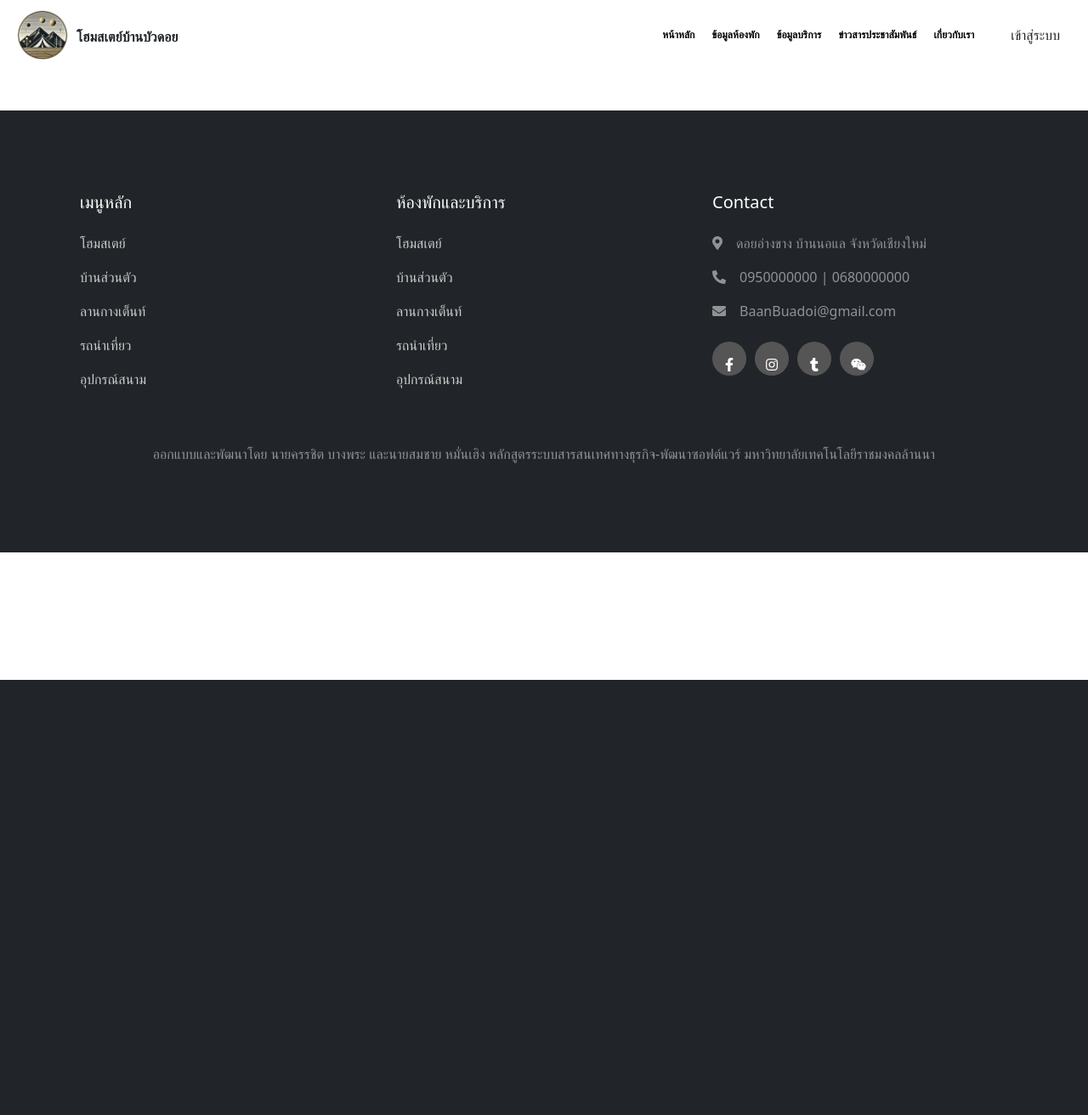
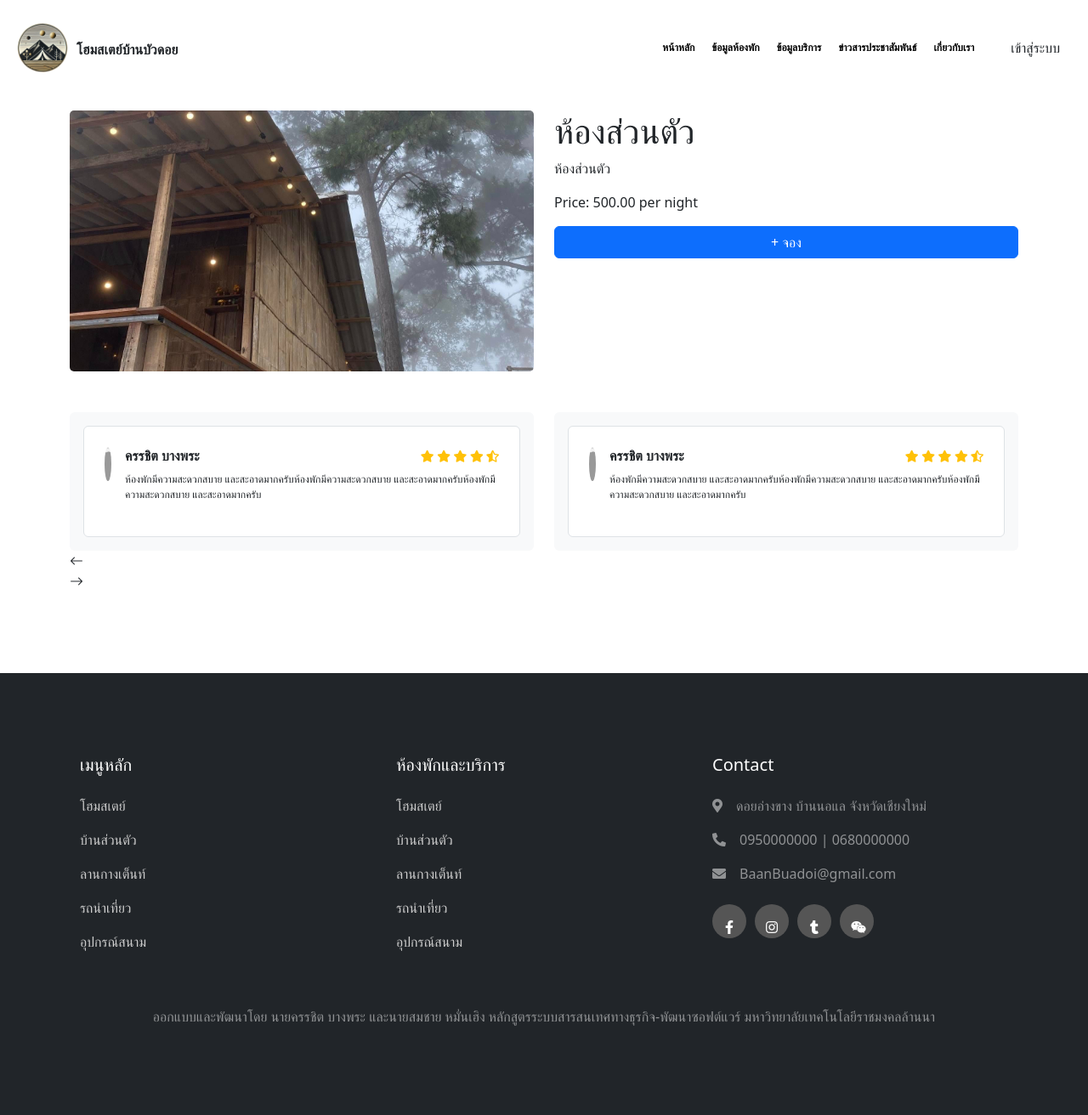
Before and after one commit to Khanchit202/git-baanbuadoi-project, a PHP site: page /deteil_product.php?id=00007 in a window 1280 px wide. Shown: the whole page at 85% size. Before the commit the page ends 800 px from the top, so only its background shows below. Run offline with PHP 8.4, Linux system fonts and the light colour scheme; data comes from the database, SQL or seed files in the repository; some libraries are stand-ins or nearby versions.

Commit message:
booking start

```diff
--- a/deteil_product.php
+++ b/deteil_product.php
@@ -1,6 +1,17 @@
 <?php
 include ("db_config.php");
 $db_con = connect_db();
+$id = $_GET['id'];
+
+$query = $db_con->prepare("SELECT * FROM room_product WHERE roomID = :id");
+$query->bindParam(':id', $id, PDO::PARAM_INT);
+$query->execute();
+$room = $query->fetch(PDO::FETCH_ASSOC);
+
+// Check if room data is available
+if (!$room) {
+    die("Room not found.");
+}
 ?>
 <!DOCTYPE html>
 <html lang="en">
@@ -12,57 +23,86 @@ $db_con = connect_db();
     <link rel="stylesheet" href="tabbar_view/nav_bar.css">
     <link rel="stylesheet" href="style1.css">
     <link rel="stylesheet" href="https://cdn.lineicons.com/3.0/lineicons.css">
-
+    <script src="https://cdn.jsdelivr.net/npm/sweetalert2@11"></script>
 
     <!-- Favicon -->
     <link href="img/favicon.ico" rel="icon">
-    <link rel="icon" type="image/x-icon" href="img/bua/logo.png" style="border-radius: 5px;">
 
     <!-- Icon Font Stylesheet -->
     <link href="https://cdnjs.cloudflare.com/ajax/libs/font-awesome/5.10.0/css/all.min.css" rel="stylesheet">
     <link href="https://cdn.jsdelivr.net/npm/bootstrap-icons@1.4.1/font/bootstrap-icons.css" rel="stylesheet">
 
     <!-- Libraries Stylesheet -->
-    <link href="lib/animate/animate.min.css" rel="stylesheet">
     <link href="lib/owlcarousel/assets/owl.carousel.min.css" rel="stylesheet">
 
     <!-- Customized Bootstrap Stylesheet -->
     <link href="css/bootstrap.min.css" rel="stylesheet">
 
     <script type="text/javascript" src="indexs.js"></script>
-    <link href="https://cdnjs.cloudflare.com/ajax/libs/bootstrap-datepicker/1.9.0/css/bootstrap-datepicker.min.css" rel="stylesheet">
 </head>
 <body>
+
     <div class="container-xxl bg-white p-0">
         <nav id="navbar">
             <?php include("tabbar_view/tab_bar.php"); ?>
         </nav>
 
-        <div class>
-            <div id="deteil_img">
-
-            </div>
-            <div id="deteil_text">
-
+        <div class="container mt-5">
+            <div class="row">
+                <div class="col-md-6" id="deteil_img">
+                    <?php if (isset($room['roomPic'])): ?>
+                        <img style="border-radius: 5px;" src="img/room_pic/<?php echo htmlspecialchars($room['roomPic']); ?>" alt="Room Image" class="img-fluid">
+                    <?php endif; ?>
+                </div>
+                <div class="col-md-6" id="deteil_text">
+                    <h1><?php echo htmlspecialchars($room['roomName']); ?></h1>
+                    <p><?php echo htmlspecialchars($room['roomDetail']); ?></p>
+                    <p>Price: <?php echo htmlspecialchars($room['roomPrice']); ?> per night</p>
+                    <button class="btn btn-primary" style="width: 100%;"> + จอง</button>
+                </div>
             </div>
         </div>
 
+        <div class="container-xxl py-5">
+            <div class="container">
+                <div class="owl-carousel testimonial-carousel wow fadeInUp" data-wow-delay="0.1s">
+                    <?php for($i = 0; $i < 5 ; $i++){ ?>
+                        <div class="testimonial-item bg-light rounded p-3">
+                            <div class="bg-white border rounded p-4 d-flex">
+                                <div class="testimonial-image me-3" style="width: 50px;">
+                                    <img src="img/profile/profile_1.jpg" alt="Reviewer Image" class="img-fluid rounded-circle" style="width: 40px; height: 40px; object-fit: cover;">
+                                </div>
+                                <div class="testimonial-content d-flex flex-column">
+                                    <div class="d-flex justify-content-between align-items-center mb-2">
+                                        <h5 class="fw-bold mb-0" style="font-size: 16px;">ครรชิต บางพระ</h5>
+                                        <div class="star-rating" style="font-size: 14px;">
+                                            <i class="fa fa-star text-warning"></i>
+                                            <i class="fa fa-star text-warning"></i>
+                                            <i class="fa fa-star text-warning"></i>
+                                            <i class="fa fa-star text-warning"></i>
+                                            <i class="fa fa-star-half-alt text-warning"></i>
+                                        </div>
+                                    </div>
+                                    <p style="width: 440px; font-size: 12px;">ห้องพักมีความสะดวกสบาย และสะอาดมากครับห้องพักมีความสะดวกสบาย และสะอาดมากครับห้องพักมีความสะดวกสบาย และสะอาดมากครับ</p>
+                                </div>
+                            </div>
+                        </div>
+
+                    <?php } ?>
+                </div>
+            </div>
+        </div>
 
     </div>
 
     <nav>
         <?php include("footer.php"); ?>
     </nav>
-
-
-
     <!-- Include Bootstrap JS and dependencies -->
     <script src="https://code.jquery.com/jquery-3.5.1.slim.min.js"></script>
     <script src="https://cdn.jsdelivr.net/npm/@popperjs/core@2.10.2/dist/umd/popper.min.js"></script>
-    <script src="https://maxcdn.bootstrapcdn.com/bootstrap/4.5.2/js/bootstrap.min.js"></script>
+    <script src="https://cdn.jsdelivr.net/npm/bootstrap@5.0.0/dist/js/bootstrap.bundle.min.js"></script>
     <!-- JavaScript Libraries -->
-    <script src="https://code.jquery.com/jquery-3.4.1.min.js"></script>
-    <script src="https://cdn.jsdelivr.net/npm/bootstrap@5.0.0/dist/js/bootstrap.bundle.min.js"></script>
     <script src="lib/wow/wow.min.js"></script>
     <script src="lib/easing/easing.min.js"></script>
     <script src="lib/waypoints/waypoints.min.js"></script>
@@ -70,7 +110,5 @@ $db_con = connect_db();
 
     <!-- Template Javascript -->
     <script src="js/main.js"></script>
-
-
 </body>
 </html>
--- a/get_product_deteil/get_deteil.js
+++ b/get_product_deteil/get_deteil.js
@@ -0,0 +1,3 @@
+// session_start();
+// include("../db_config.php");
+// $db_con = connect_db("client");
```
Also changed, not shown: index.php (+2 -17 lines).
